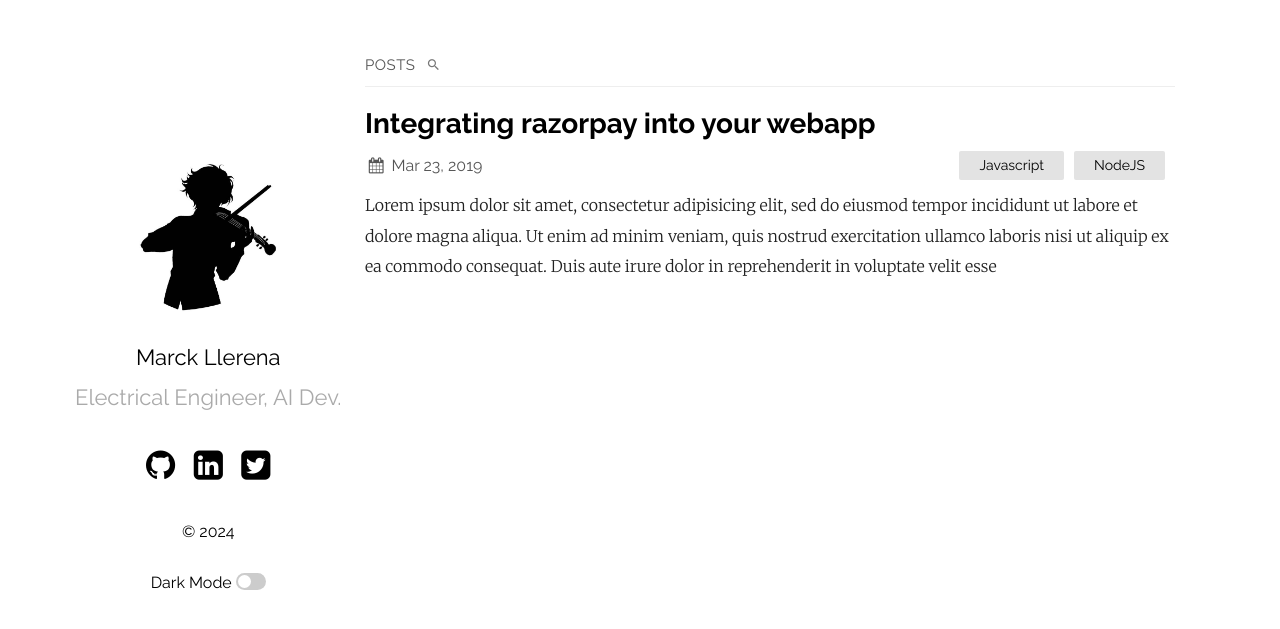
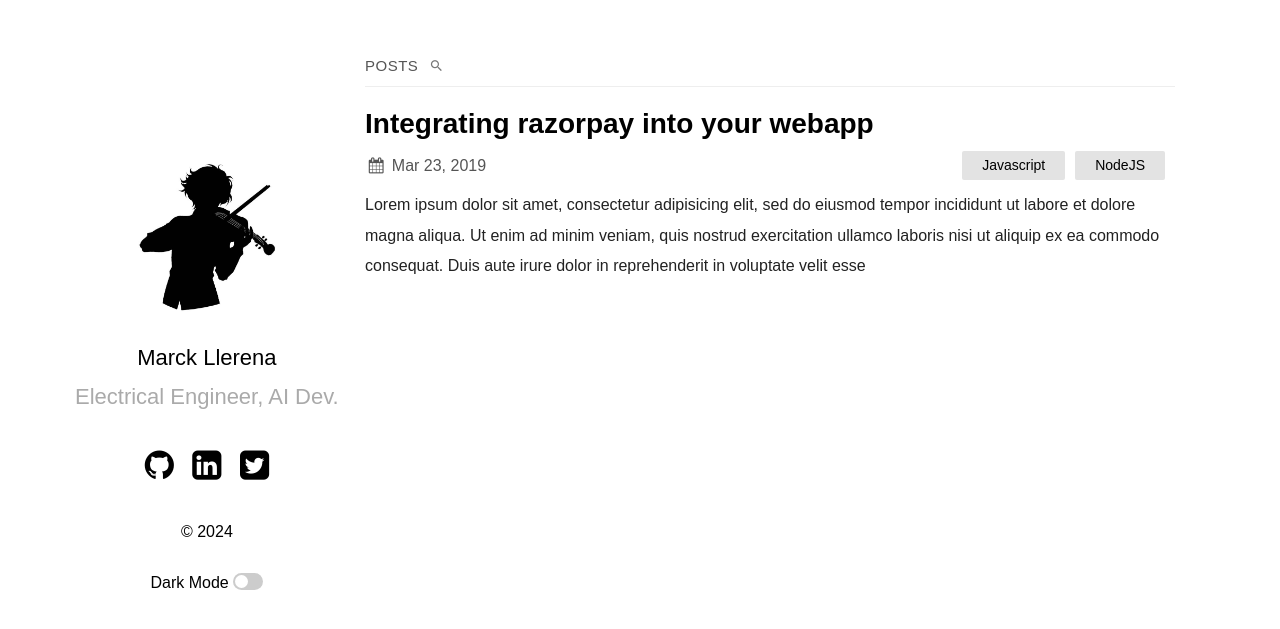
Before and after one commit to marckcode/marckcode.github.io, a Jekyll site: the page built from index.md, in a window 1280 px wide. Shown: the top 629 px of the page. Built offline with Jekyll 4.4.1, drawn with Linux system fonts in a browser that asks for light colours; some web fonts are replaced.

Commit message:
Change head font

```diff
--- a/_includes/head.html
+++ b/_includes/head.html
@@ -1,7 +1,8 @@
 <meta charset="UTF-8">
 <meta name="viewport" content="width=device-width, initial-scale=1.0">
 <meta http-equiv="X-UA-Compatible" content="ie=edge">
-<link href="https://fonts.googleapis.com/css?family=Merriweather:300|Raleway:400,700" rel="stylesheet">
+<!-- <link href="https://fonts.googleapis.com/css?family=Merriweather:300|Raleway:400,700" rel="stylesheet"> -->
+<link href="https://fonts.googleapis.com/css2?family=Coiny&family=Fira+Code:wght@300..700&family=Sono:wght@400;500;600&display=swap" rel="stylesheet">
 <link rel="stylesheet" href="{{ "/assets/css/style.css" | relative_url }}">
 <title>{{ page.title | default: site.title }}</title>
 {% seo %}
```
